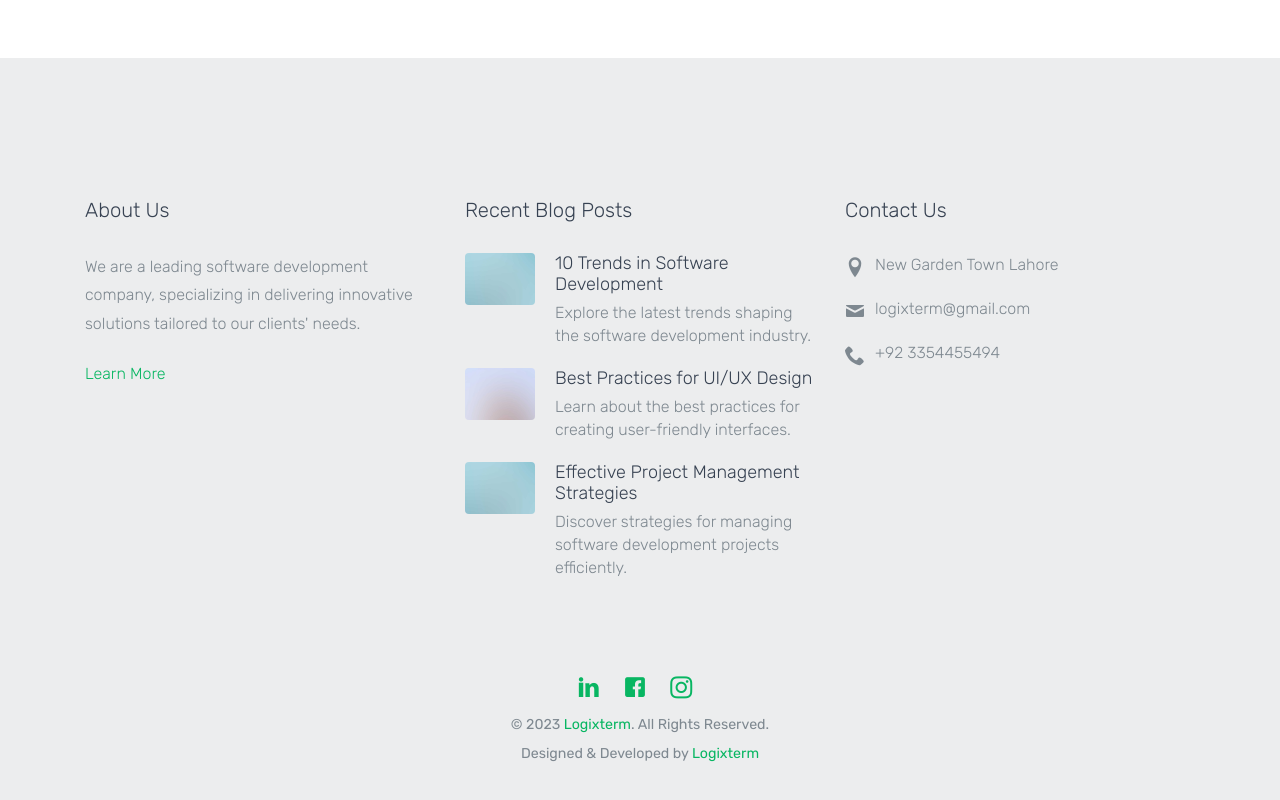
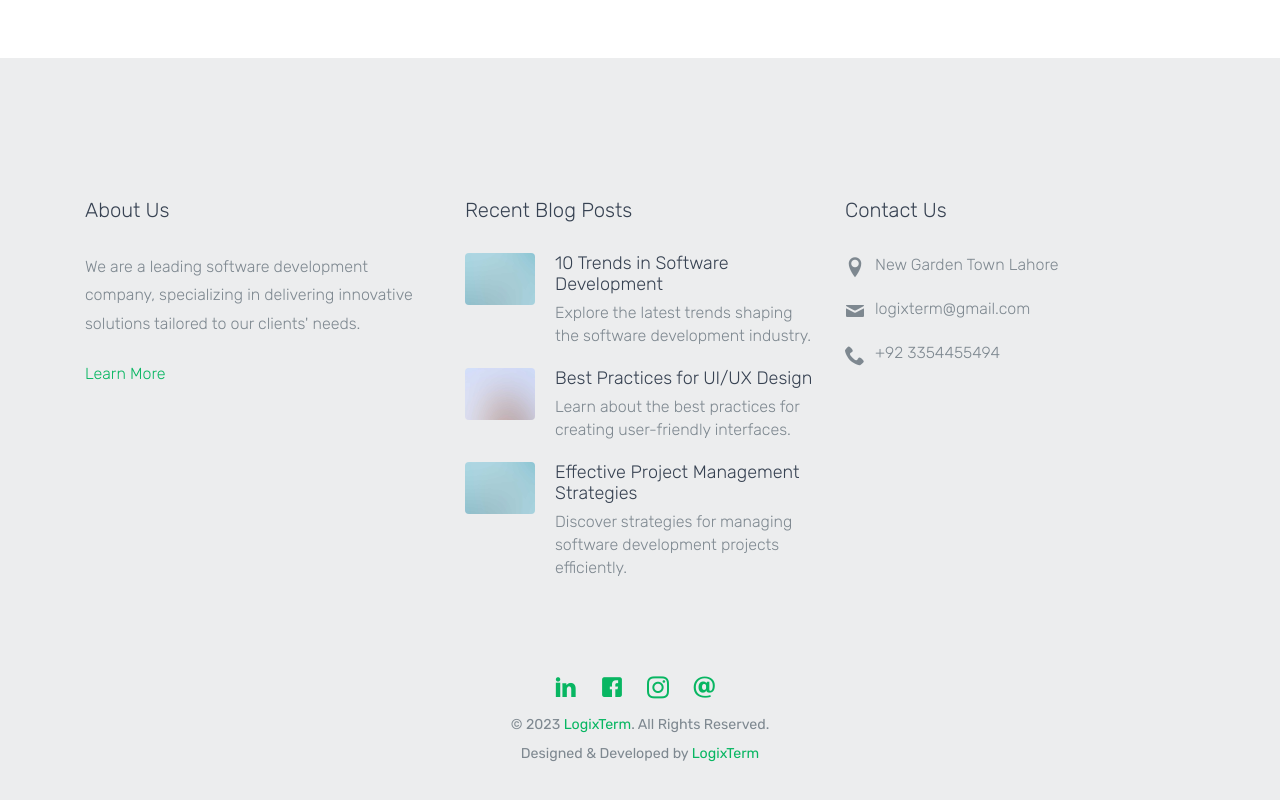
Before and after one commit to adcs-s22-011/logix, a website: page index.html in a window 1280 px wide. Shown: the part 5624-6424 px from the top of the page. Drawn offline with nearby package versions, Linux system fonts and the light colour scheme; files whose address does not match are found by name.

Commit message:
gmail link added

```diff
--- a/index.html
+++ b/index.html
@@ -480,10 +480,10 @@
             <li><a href="https://www.linkedin.com/company/99942119/admin/feed/posts/"><i class="icon-linkedin"></i></a></li>
             <li><a href="https://www.facebook.com/profile.php?id=61551242997137"><i class="icon-facebook"></i></a></li>
             <li><a href="#"><i class="icon-instagram2"></i></a></li>
-
+            <li><a href="mailto:logixterm@gmail.com"><i class="icon-email"></i></a></li>
           </ul>
           <p>
-            <small>&copy; 2023 <a href="#" target="_blank">Logixterm</a>. All Rights Reserved. <br> Designed &amp; Developed by <a href="#" target="_blank">Logixterm</a></small>
+            <small>&copy; 2023 <a href="#" target="_blank">LogixTerm</a>. All Rights Reserved. <br> Designed &amp; Developed by <a href="#" target="_blank">LogixTerm</a></small>
           </p>
         </div>
       </div>
```
